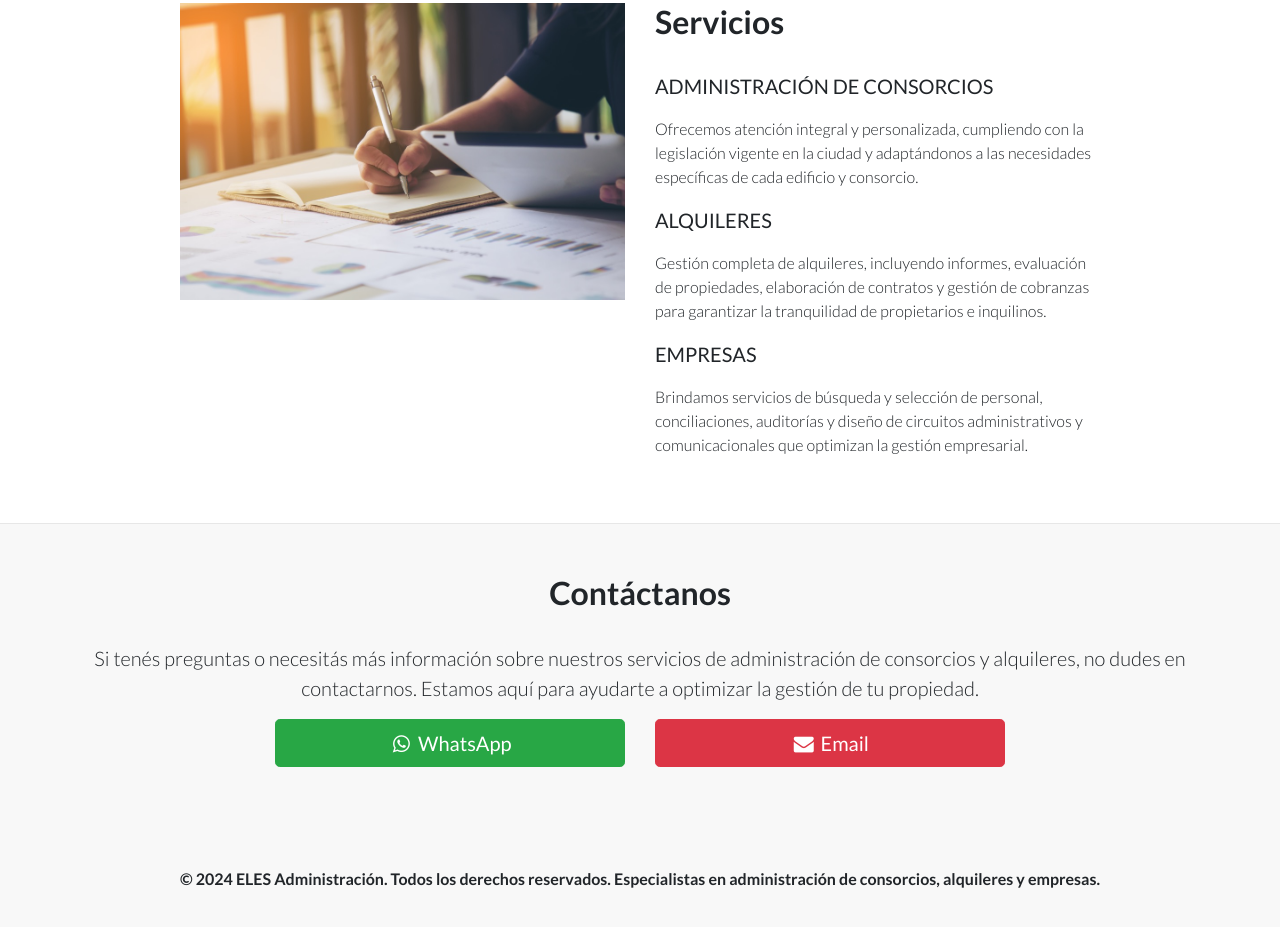
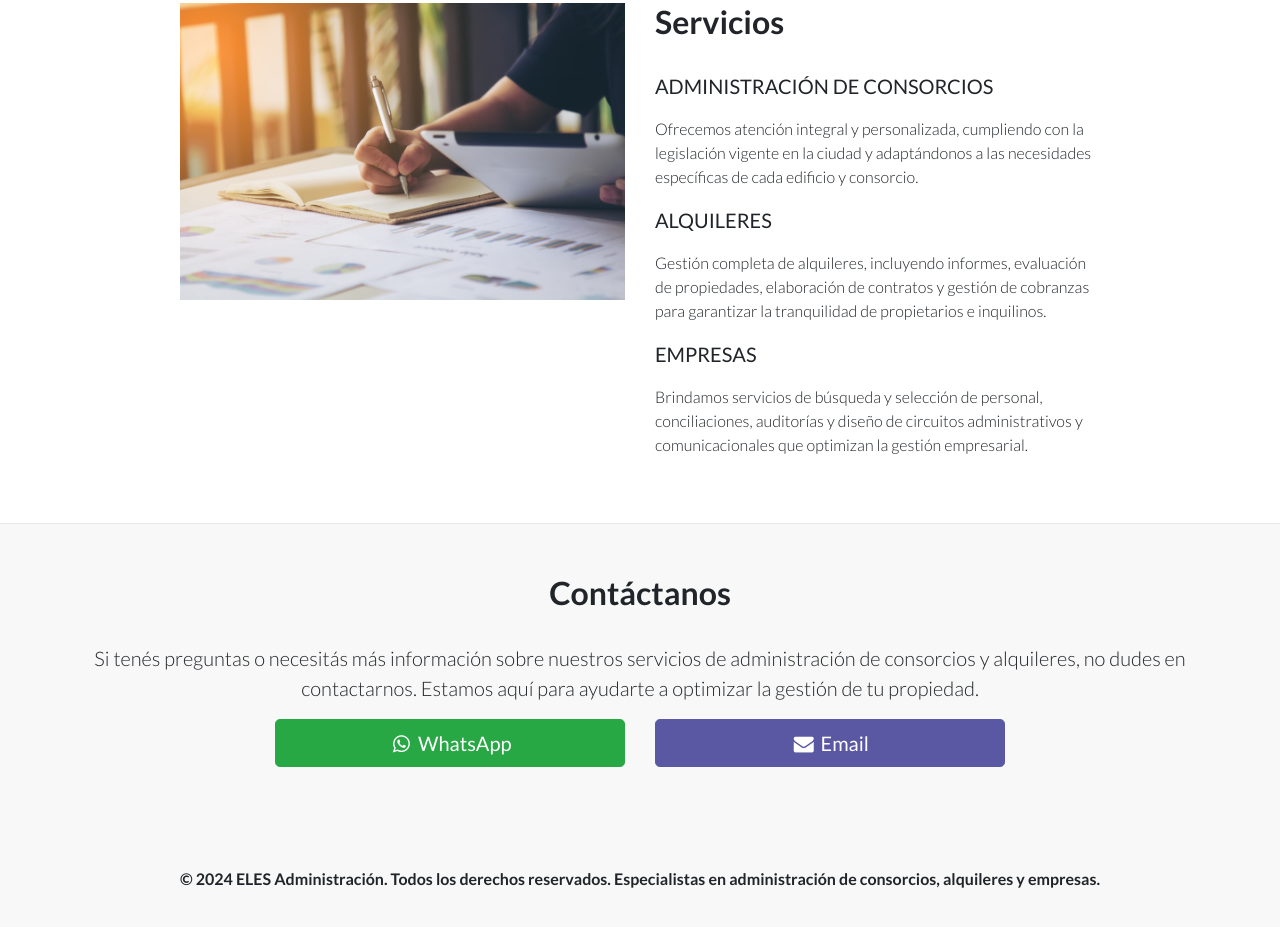
Before and after one commit to tylerdan1001/eles, a plain HTML site: page index.html in a window 1280 px wide. Shown: the part 1471-2398 px from the top of the page. Drawn offline with Linux system fonts and the light colour scheme.

Commit message:
Add files via upload

```diff
--- a/index.html
+++ b/index.html
@@ -119,7 +119,7 @@
                         </a>
                     </div>
                     <div class="col-md-4">
-                        <a class="btn btn-danger btn-lg btn-block" href="mailto:hola@elesadministracion.com?subject=Contacto%20Web">
+                        <a class="btn btn-secondary btn-lg btn-block" href="mailto:hola@elesadministracion.com?subject=Contacto%20Web">
                             <i class="fa fa-envelope fa-fw"></i> Email
                         </a>
                     </div>
```
